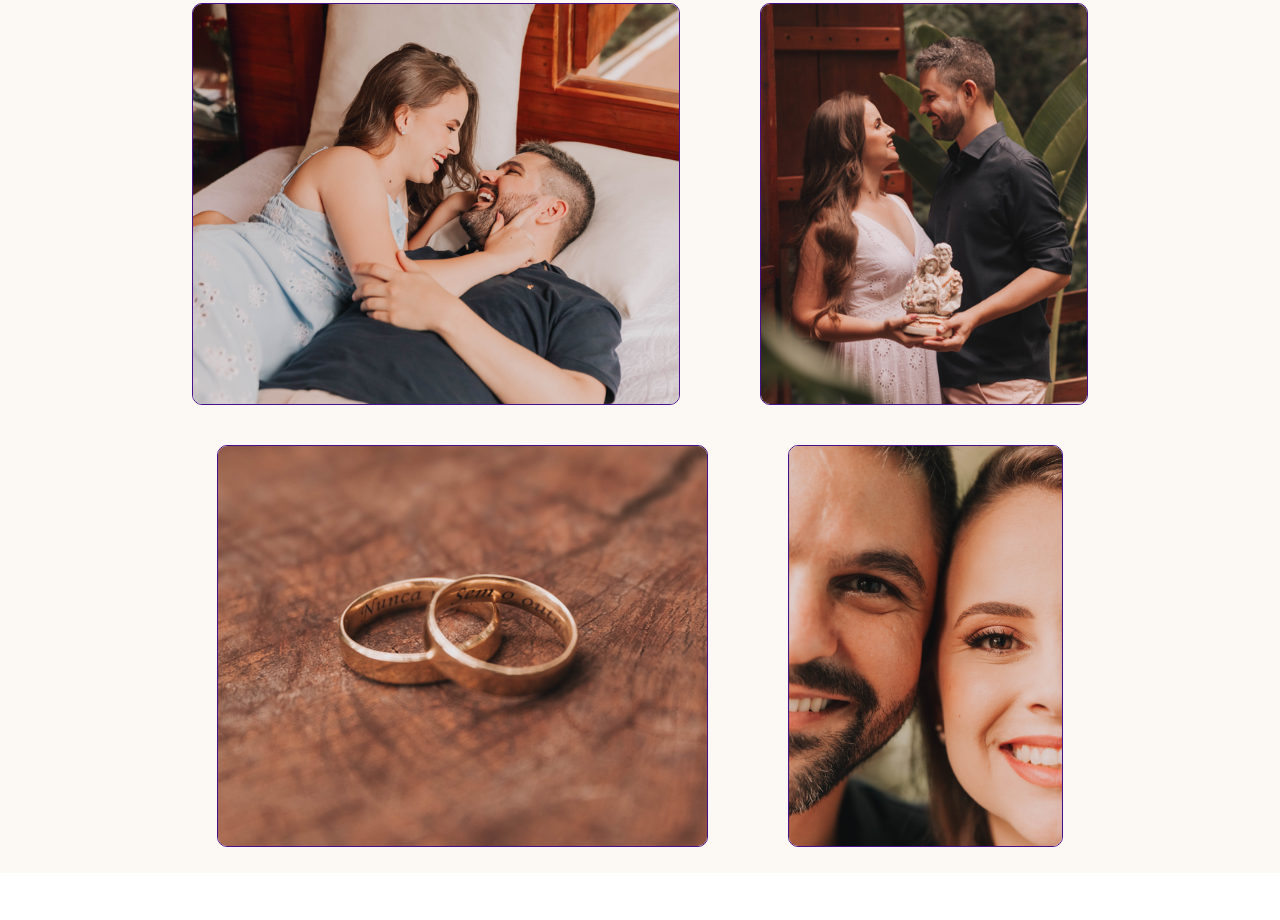
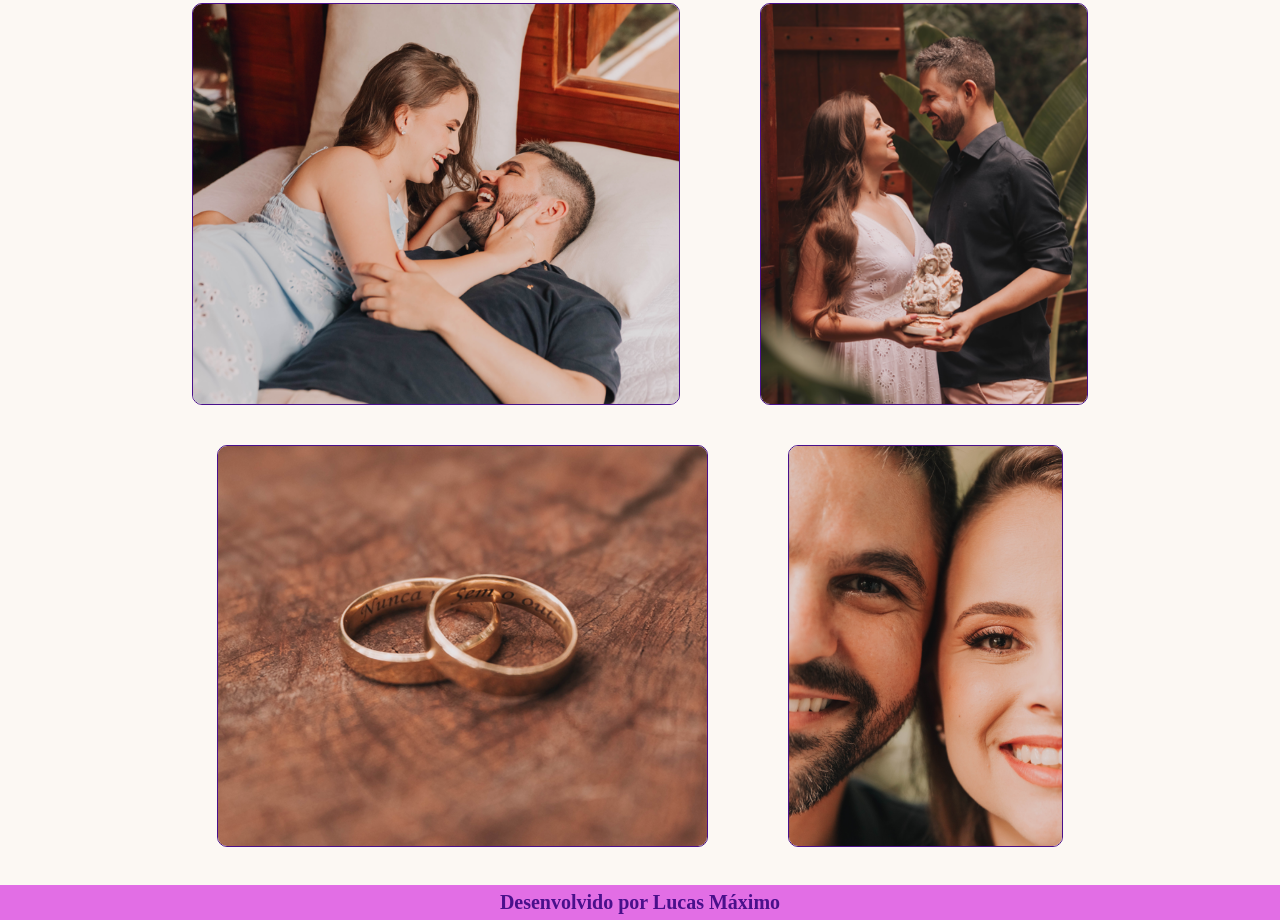
Before and after one commit to lucasmaximo/casal-apaixonado, a plain HTML site: page index.html in a window 1280 px wide. Shown: the part 1792-2712 px from the top of the page. Before the commit the page ends 2665 px from the top, so only its background shows below. Drawn offline with Linux system fonts and the light colour scheme; a web font is replaced by a local one.

Commit message:
Ajustes de aparência

```diff
--- a/index.html
+++ b/index.html
@@ -58,8 +58,8 @@
             </div>
         </section>
     </main>
-    <footer>
-
+    <footer class="rodape">
+        Desenvolvido por Lucas Máximo
     </footer>
 </body>
 <script src="scripts/app.js" defer></script>
--- a/styles/style.css
+++ b/styles/style.css
@@ -94,6 +94,7 @@ body {
     display: flex;
     flex-direction: column;
     gap: 35px;
+    padding-bottom: 1%;
 }
 .corpo__galeriafotos {
     display: flex;
@@ -111,3 +112,14 @@ body {
 .corpo__galeriafotos__foto:hover {
     filter: brightness(0.7);
 }
+.rodape {
+    display: flex;
+    justify-content: center;
+    align-items: center;
+    background-color: var(--cor-primaria);
+    color: var(--cor-alternativa);
+    font-family: var(--fonte-primaria);
+    font-size: 20px;
+    font-weight: 700;
+    padding: 0.5%;
+}
```
Also changed, not shown: assets/Foto-favicon.png.
